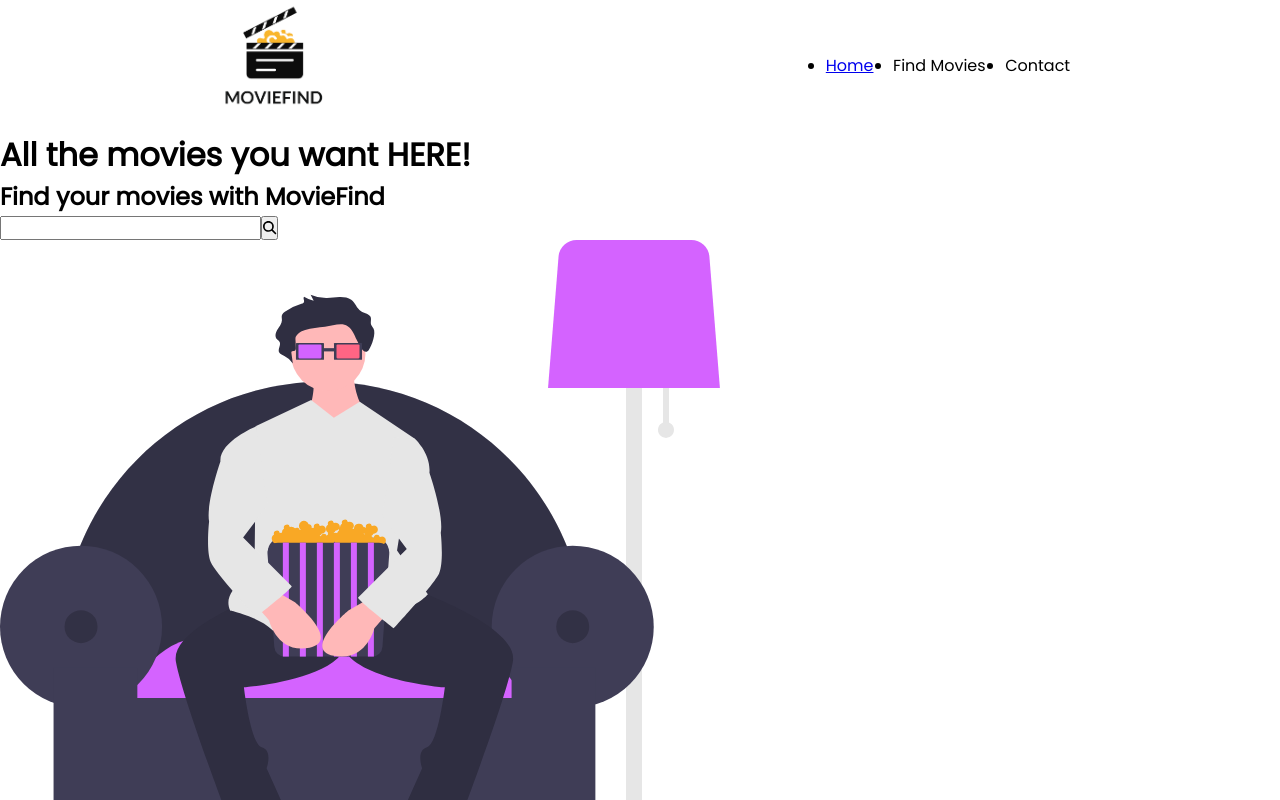
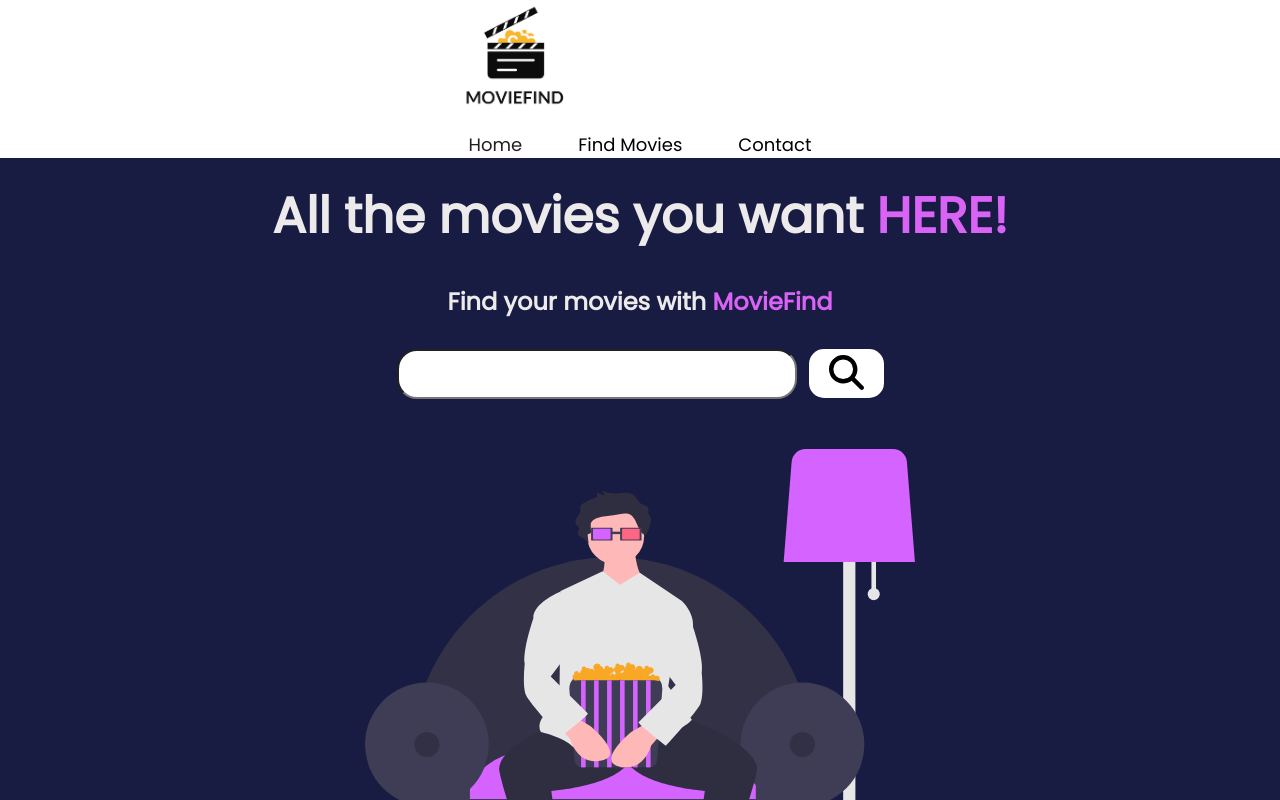
Before and after one commit to wyuan19asu/MovieFind, a React (Create React App) app: page / in a window 1280 px wide. Shown: the top 800 px of the page. Built offline with nearby package versions, Linux system fonts and the light colour scheme.

Commit message:
home page css / nav done

```diff
--- a/src/index.css
+++ b/src/index.css
@@ -1,4 +1,9 @@
 @import url('https://fonts.googleapis.com/css2?family=Poppins&display=swap');
+
+:root {
+  --primary-color: rgb(216, 99, 245);
+  --font-color: rgb(36, 31, 31);
+}
 
 * {
   box-sizing: border-box;
@@ -7,15 +12,15 @@
   font-family: 'Poppins', sans-serif;
 }
 
-.nav__bar {
-  padding: 0 200px;
+html,
+body {
+  height: 100vh;
 }
 
-.nav__bar--items {
+.nav__bar {
   display: flex;
-  flex-direction: row;
-  justify-content: space-between;
-
+  justify-content: space-around;
+  padding: 0 50px;
 }
 
 .nav__logo--img {
@@ -31,6 +36,112 @@
 .nav__link--items {
   display: flex;
   align-items: center;
-  justify-content: space-around;
-  width: 30%;
+  justify-content: center;
+  font-size: 18px;
 }
+
+li {
+  list-style-type: none;
+}
+
+a {
+  text-decoration: none;
+  color: rgb(36, 31, 31);
+}
+
+.nav__link {
+  transition: all 300ms ease;
+}
+
+.nav__link-hover:hover {
+  color: var(--primary-color);
+  transition: all 300ms ease;
+}
+
+.nav__link--item {
+  margin: 0 28px;
+}
+
+.nav__link--item-primary {
+  color: white;
+  background-color: var(--primary-color);
+  padding: 10px 16px;
+  border-radius: 30px;
+  transition: all 300ms ease;
+
+}
+
+.nav__link--item-primary:hover {
+  color: rgb(36, 31, 31);
+  background-color: rgb(234, 182, 247);
+  transition: all 300ms ease;
+}
+
+/* Home */
+
+.purple {
+  color: var(--primary-color)
+}
+
+.home__image {
+  margin-top: 50px;
+  width: 550px;
+}
+
+.home__container {
+  display: flex;
+  flex-direction: column;
+  justify-content: space-between;
+  align-items: center;
+  padding: 20.5px 0;
+  background-color: rgb(24, 28, 66);
+}
+
+.home__title,
+.home__subtitle {
+  color: rgb(236, 234, 234);
+}
+
+.home__title {
+  font-size: 50px;
+  margin-bottom: 30px;
+}
+
+.home__subtitle {
+  margin-bottom: 30px;
+}
+
+.search__bar {
+  display: flex;
+  justify-content: center;
+  align-items: center;
+}
+
+.search__bar--input {
+  font-size: 20px;
+  width: 400px;
+  height: 50px;
+  border-radius: 20px;
+  padding: 0 20px;
+}
+
+.search__button {
+  background-color: white;
+  border: none;
+  padding: 6px 20px;
+  cursor: pointer;
+  margin-left: 12px;
+  border-radius: 15px;
+  transition: all 300ms ease;
+}
+
+.search__button:hover {
+  background-color: var(--primary-color);
+  transition: all 300ms ease;
+}
+
+.search__icon {
+  font-size: 35px;
+}
+
+/*  */
```
